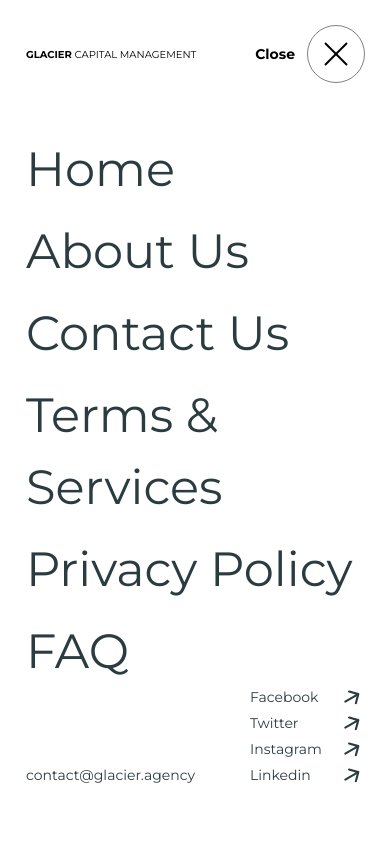
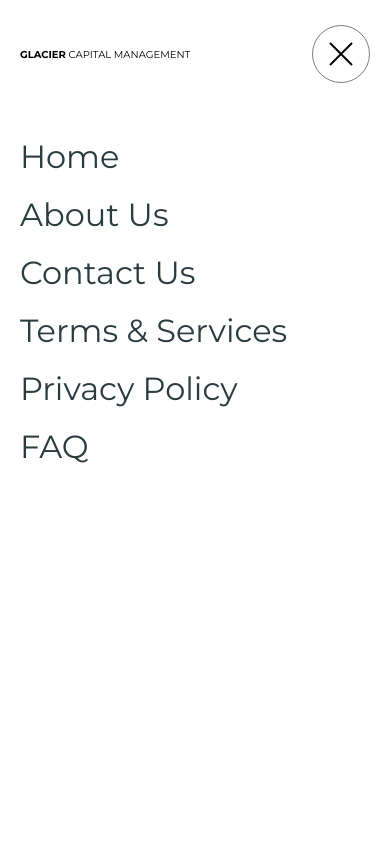
Before and after one commit to Mhamad-Raad/Glacier, a Next.js app: page / in a window 390 px wide. Both pictures are taken after a click on the button 337 px from the left and 52 px from the top of the page. Shown: the top 844 px of the page. Built offline with nearby package versions, Linux system fonts and the light colour scheme.

Commit message:
update navbar design

```diff
--- a/Components/Layout/Navbar/MobileNav.js
+++ b/Components/Layout/Navbar/MobileNav.js
@@ -5,54 +5,51 @@ import SocialArrow from '@/assets/Layout/SocialArrow';
 
 const MobileNav = ({ clickHandler }) => {
   return (
-    <div className="md:pt-[45px] md:pl-[47px] sm:pt-[25px] sm:pl-[26px] flex flex-col items-between justify-between h-[90%]">
+    <div className="md:pt-[45px] md:pl-[47px] sm:pt-[25px] sm:p-[20px] flex flex-col items-between justify-between h-[90%]">
       <div className="flex flex-col">
-        <div className="flex items-center justify-between pr-[25px]">
+        <div className="flex items-center justify-between">
           <h2 className="md:text-[15px] sm:text-[10px] font-[500] md:tracking-[0.7px] uppercase">
             <span className="md:text-[15px] sm:text-[10px] font-[700] md:tracking-[0.7px] uppercase">Glacier</span>{' '}
             Capital Management
           </h2>
-          <div className="flex items-center md:gap-[20px] sm:gap-[12px]">
-            <h2 className="md:text-[20px] sm:text-[14px] font-[600]">Close</h2>
             <button type="button" onClick={clickHandler}>
               <CloseButton />
             </button>
-          </div>
         </div>
         <div className="flex flex-col gap-[10px] mt-[50px]">
-          <Link className="md:text-[64px] sm:text-[48px] text-[#2b3c40] font-[500]" href="/" onClick={clickHandler}>
+          <Link className="md:text-[64px] sm:text-[32px] text-[#2b3c40] font-[500]" href="/" onClick={clickHandler}>
             Home
           </Link>
           <Link
-            className="md:text-[64px] sm:text-[48px] text-[#2b3c40] font-[500]"
+            className="md:text-[64px] sm:text-[32px] text-[#2b3c40] font-[500]"
             href="/about"
             onClick={clickHandler}
           >
             About Us
           </Link>
           <Link
-            className="md:text-[64px] sm:text-[48px] text-[#2b3c40] font-[500]"
+            className="md:text-[64px] sm:text-[32px] text-[#2b3c40] font-[500]"
             href="/contact"
             onClick={clickHandler}
           >
             Contact Us
           </Link>
           <Link
-            className="md:text-[64px] sm:text-[48px] text-[#2b3c40] font-[500]"
+            className="md:text-[64px] sm:text-[32px] text-[#2b3c40] font-[500]"
             href="/terms-and-services"
             onClick={clickHandler}
           >
             Terms & Services
           </Link>
           <Link
-            className="md:text-[64px] sm:text-[48px] text-[#2b3c40] font-[500]"
+            className="md:text-[64px] sm:text-[32px] text-[#2b3c40] font-[500]"
             href="/privacy-policy"
             onClick={clickHandler}
           >
             Privacy Policy
           </Link>
           <Link
-            className="md:text-[64px] sm:text-[48px] text-[#2b3c40] font-[500]"
+            className="md:text-[64px] sm:text-[32px] text-[#2b3c40] font-[500]"
             href="/faq"
             onClick={clickHandler}
           >
@@ -60,28 +57,6 @@ const MobileNav = ({ clickHandler }) => {
           </Link>
         </div>
       </div>
-
-      <div className="flex items-end justify-between md:pr-[50px] sm:pr-[30px]">
-        <h3 className="md:text-[20px] sm:text-[14px] text-[#2b3c40] font-[500]">contact@glacier.agency</h3>
-        <div className="flex flex-col w-[110px] gap-[5px]">
-          <a className="flex items-center justify-between" target="_blank">
-            <p className="md:text-[20px] sm:text-[14px] text-[#2b3c40] font-[500]">Facebook</p>
-            <SocialArrow />
-          </a>
-          <a className="flex items-center justify-between" target="_blank">
-            <p className="md:text-[20px] sm:text-[14px] text-[#2b3c40] font-[500]">Twitter</p>
-            <SocialArrow />
-          </a>
-          <a className="flex items-center justify-between" target="_blank">
-            <p className="md:text-[20px] sm:text-[14px] text-[#2b3c40] font-[500]">Instagram</p>
-            <SocialArrow />
-          </a>
-          <a className="flex items-center justify-between" target="_blank">
-            <p className="md:text-[20px] sm:text-[14px] text-[#2b3c40] font-[500]">Linkedin</p>
-            <SocialArrow />
-          </a>
-        </div>
-      </div>
     </div>
   );
 };
--- a/Components/Layout/Navbar/Navbar.js
+++ b/Components/Layout/Navbar/Navbar.js
@@ -27,11 +27,11 @@ const Navbar = () => {
   });
 
   return (
-    <nav className="w-full z-20 md:px-[25px] sm:py-[15px] sm:px-[24px] fixed top-0 bg-white">
+    <nav className="w-full z-20 md:px-[25px] sm:py-[15px] sm:px-[16px] fixed top-0 bg-white">
       <div className="flex items-center justify-between gap-[18px] w-full">
         <div className="h-[75px] flex justify-between items-center bg-transparent">
           <Link className="text-[24px] text-[#2b3c40] font-[500]" href="/">
-            <div className="flex items-center gap-[18px]">
+            <div className="flex items-center md:gap-[18px] gap-[5px]">
               <Image alt="Glacier Logo" title="Glacier Logo" src={Logo} className="w-[52px] h-[66px]" />
               <div className="flex flex-col">
                 <h3 className="text-[17px] font-bold tracking-[0.9px] uppercase text-black ">Glacier</h3>
```
